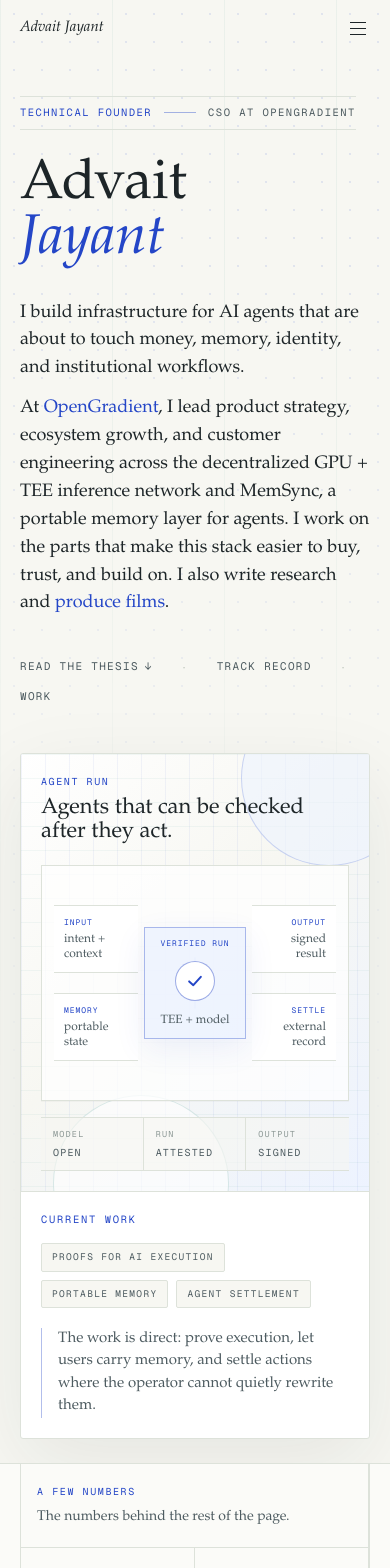
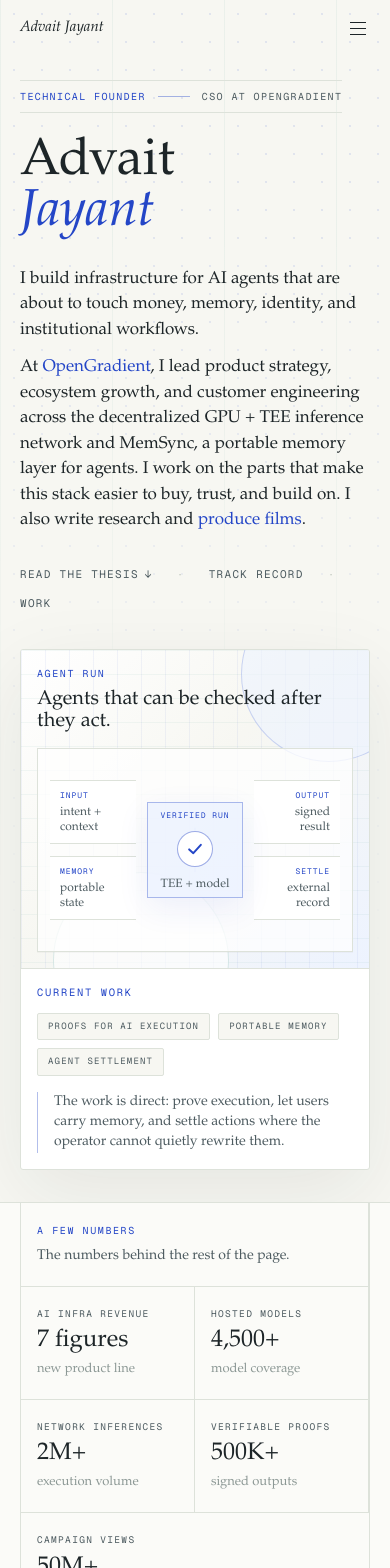
Before and after one commit to 0xadvait/personal_web, a Next.js app: page / in a window 390 px wide. Shown: the top 1568 px of the page. Built offline with nearby package versions, Linux system fonts and the light colour scheme.

Commit message:
Tune responsive layout sizing

```diff
--- a/src/components/Hero.js
+++ b/src/components/Hero.js
@@ -3,12 +3,6 @@
 import { motion, useReducedMotion } from 'motion/react';
 
 const signals = ['proofs for AI execution', 'portable memory', 'agent settlement'];
-
-const checkItems = [
-  ['model', 'open'],
-  ['run', 'attested'],
-  ['output', 'signed'],
-];
 
 export default function Hero() {
   const shouldReduceMotion = useReducedMotion();
@@ -30,11 +24,11 @@
       <div className="dot-field" aria-hidden />
 
       <div className="relative z-10 mx-auto max-w-6xl px-5 sm:px-8">
-        <div className="grid min-h-[86svh] items-center gap-12 pb-6 pt-24 sm:min-h-[90svh] sm:pb-8 sm:pt-30 lg:grid-cols-[minmax(0,0.95fr)_minmax(320px,0.62fr)] lg:gap-16">
+        <div className="grid items-center gap-9 pb-8 pt-20 sm:gap-10 sm:pb-10 sm:pt-24 md:pt-26 lg:min-h-[calc(100svh-4rem)] lg:grid-cols-[minmax(0,0.95fr)_minmax(320px,0.62fr)] lg:gap-12 lg:pt-18 xl:gap-16">
           <div className="min-w-0">
             <motion.div
               {...fadeUp(10, 0, 0.75)}
-              className="mb-7 inline-flex items-center gap-3 border-y border-border py-2 font-mono text-[10.5px] uppercase tracking-[0.14em] text-fg-muted"
+              className="mb-6 inline-flex items-center gap-3 border-y border-border py-2 font-mono text-[10px] uppercase tracking-[0.14em] text-fg-muted sm:mb-7 sm:text-[10.5px]"
             >
               <span className="text-accent">Technical founder</span>
               <span aria-hidden className="h-px w-8 bg-accent/40" />
@@ -43,14 +37,14 @@
 
             <motion.h1
               {...fadeUp()}
-              className="font-serif text-[56px] xs:text-[68px] sm:text-[88px] md:text-[104px] lg:text-[116px] leading-[0.98] text-fg text-balance"
+              className="font-serif text-[52px] leading-[0.98] text-fg text-balance xs:text-[62px] sm:text-[78px] md:text-[88px] lg:text-[96px] xl:text-[108px]"
             >
               Advait <span className="hero-name-break italic text-accent">Jayant</span>
             </motion.h1>
 
             <motion.div
               {...fadeUp(18, 0.18)}
-              className="mt-8 sm:mt-10 max-w-2xl font-serif text-lg sm:text-xl md:text-[22px] leading-[1.55] text-fg space-y-3"
+              className="mt-7 max-w-2xl space-y-3 font-serif text-[17px] leading-[1.5] text-fg sm:mt-8 sm:text-[18px] md:text-[20px] lg:text-[20.5px] xl:text-[21px]"
             >
               <p>
                 I build infrastructure for AI agents that are about to touch money, memory,
@@ -80,7 +74,7 @@
 
             <motion.div
               {...fadeUp(12, 0.34, 0.8)}
-              className="mt-10 sm:mt-12 flex flex-wrap items-center gap-x-7 gap-y-3 font-mono text-[11px] sm:text-[12px] uppercase tracking-[0.12em]"
+              className="mt-8 flex flex-wrap items-center gap-x-6 gap-y-3 font-mono text-[11px] uppercase tracking-[0.12em] sm:mt-10 sm:gap-x-7 sm:text-[12px] lg:mt-9"
             >
               <a href="#thesis" className="text-fg-muted hover:text-accent transition-colors inline-flex items-center gap-1.5 border-b border-transparent hover:border-accent">
                 Read the thesis <span aria-hidden>↓</span>
@@ -95,26 +89,26 @@
           <motion.aside
             {...fadeUp(14, 0.42, 0.8)}
             aria-label="Current focus"
-            className="relative overflow-hidden rounded-[3px] border border-border bg-surface shadow-[0_24px_80px_rgba(29,37,40,0.08)] lg:mt-12"
+            className="relative w-full max-w-[520px] justify-self-center overflow-hidden rounded-[3px] border border-border bg-surface shadow-[0_24px_80px_rgba(29,37,40,0.08)] lg:mt-6 lg:max-w-none"
           >
             <HeroSystemPanel />
 
-            <div className="p-5 sm:p-6">
+            <div className="p-4 sm:p-5">
               <div className="font-mono text-[10.5px] uppercase tracking-[0.16em] text-accent">
                 Current work
               </div>
-              <div className="mt-4 flex flex-wrap gap-2">
+              <div className="mt-3 flex flex-wrap gap-2">
                 {signals.map((signal) => (
                   <span
                     key={signal}
-                    className="rounded-[2px] border border-border bg-bg px-2.5 py-1.5 font-mono text-[9.5px] uppercase tracking-[0.14em] text-fg-muted"
+                    className="rounded-[2px] border border-border bg-bg px-2.5 py-1.5 font-mono text-[9px] uppercase tracking-[0.13em] text-fg-muted"
                   >
                     {signal}
                   </span>
                 ))}
               </div>
 
-              <p className="mt-5 border-l border-accent/35 pl-4 font-serif text-[15px] leading-[1.5] text-fg-muted">
+              <p className="mt-4 border-l border-accent/35 pl-4 font-serif text-[14px] leading-[1.45] text-fg-muted">
                 The work is direct: prove execution, let users carry memory, and settle actions
                 where the operator cannot quietly rewrite them.
               </p>
@@ -128,7 +122,7 @@
 
 function HeroSystemPanel() {
   return (
-    <div className="relative overflow-hidden border-b border-border bg-[linear-gradient(135deg,#ffffff_0%,#f7f7f2_46%,#edf3ff_100%)] p-5 sm:p-6">
+    <div className="relative overflow-hidden border-b border-border bg-[linear-gradient(135deg,#ffffff_0%,#f7f7f2_46%,#edf3ff_100%)] p-4 sm:p-5">
       <div
         aria-hidden
         className="absolute inset-0 opacity-70 [background-image:linear-gradient(to_right,rgba(36,70,199,0.08)_1px,transparent_1px),linear-gradient(to_bottom,rgba(15,118,110,0.07)_1px,transparent_1px)] [background-size:24px_24px]"
@@ -147,7 +141,7 @@
           <div className="font-mono text-[10px] uppercase tracking-[0.16em] text-accent">
             Agent run
           </div>
-          <p className="mt-2 max-w-[18rem] font-serif text-[22px] leading-[1.08] text-fg sm:text-[24px]">
+          <p className="mt-2 max-w-[18rem] font-serif text-[20px] leading-[1.08] text-fg sm:text-[22px]">
             Agents that can be checked after they act.
           </p>
         </div>
@@ -156,7 +150,7 @@
         </span>
       </div>
 
-      <div className="relative z-10 mt-5 overflow-hidden border border-border bg-surface/75 p-3 shadow-[0_1px_0_rgba(29,37,40,0.03)] sm:p-4">
+      <div className="relative z-10 mt-4 overflow-hidden border border-border bg-surface/75 p-3 shadow-[0_1px_0_rgba(29,37,40,0.03)] sm:p-4">
         <svg
           aria-hidden
           viewBox="0 0 380 220"
@@ -196,19 +190,19 @@
           <path d="M 190 86 V 134" fill="none" stroke="#c6d4f5" strokeWidth="1" />
         </svg>
 
-        <div className="relative z-10 grid min-h-[210px] grid-cols-[0.84fr_1.02fr_0.84fr] items-center gap-1.5 sm:min-h-[220px] sm:gap-2">
-          <div className="grid gap-5">
+        <div className="relative z-10 grid min-h-[178px] grid-cols-[0.84fr_1.02fr_0.84fr] items-center gap-1.5 sm:min-h-[190px] sm:gap-2">
+          <div className="grid gap-3 sm:gap-4">
             <FlowNode k="Input" v="intent + context" />
             <FlowNode k="Memory" v="portable state" />
           </div>
 
           <div className="flex justify-center">
-            <div className="relative flex h-28 w-full max-w-28 flex-col items-center justify-center border border-accent/35 bg-accent-soft/85 text-center shadow-[0_10px_30px_rgba(36,70,199,0.08)] sm:h-32 sm:max-w-32">
+            <div className="relative flex h-24 w-full max-w-24 flex-col items-center justify-center border border-accent/35 bg-accent-soft/85 text-center shadow-[0_10px_30px_rgba(36,70,199,0.08)] sm:h-28 sm:max-w-28">
               <div className="font-mono text-[8px] uppercase tracking-[0.12em] text-accent sm:text-[9px] sm:tracking-[0.16em]">
                 Verified run
               </div>
-              <div className="mt-3 flex h-10 w-10 items-center justify-center rounded-full border border-accent/45 bg-surface sm:h-12 sm:w-12">
-                <svg aria-hidden viewBox="0 0 24 24" className="h-5 w-5 sm:h-6 sm:w-6">
+              <div className="mt-2.5 flex h-9 w-9 items-center justify-center rounded-full border border-accent/45 bg-surface sm:h-10 sm:w-10">
+                <svg aria-hidden viewBox="0 0 24 24" className="h-5 w-5">
                   <path
                     d="M 5 12.5 L 10 17 L 19 7"
                     fill="none"
@@ -219,31 +213,18 @@
                   />
                 </svg>
               </div>
-              <div className="mt-3 font-serif text-[12px] leading-tight text-fg-muted sm:text-[13px]">
+              <div className="mt-2.5 font-serif text-[12px] leading-tight text-fg-muted sm:text-[13px]">
                 TEE + model
               </div>
             </div>
           </div>
 
-          <div className="grid gap-5">
+          <div className="grid gap-3 sm:gap-4">
             <FlowNode k="Output" v="signed result" align="right" />
             <FlowNode k="Settle" v="external record" align="right" />
           </div>
         </div>
       </div>
-
-      <dl className="relative z-10 mt-4 grid grid-cols-3 border-y border-border bg-bg/60">
-        {checkItems.map(([k, v]) => (
-          <div key={k} className="border-r border-border px-3 py-2.5 last:border-r-0">
-            <dt className="font-mono text-[8.5px] uppercase tracking-[0.14em] text-fg-dim">
-              {k}
-            </dt>
-            <dd className="mt-1 font-mono text-[10px] uppercase tracking-[0.12em] text-fg-muted">
-              {v}
-            </dd>
-          </div>
-        ))}
-      </dl>
     </div>
   );
 }
@@ -253,7 +234,7 @@
 
   return (
     <div
-      className={`flex min-h-[58px] min-w-0 flex-col justify-center border-y border-border bg-surface/95 px-2.5 py-2.5 sm:px-3 ${textAlign}`}
+      className={`flex min-h-[52px] min-w-0 flex-col justify-center border-y border-border bg-surface/95 px-2.5 py-2 sm:px-3 ${textAlign}`}
     >
       <div className="font-mono text-[8px] uppercase tracking-[0.12em] text-accent sm:text-[9px] sm:tracking-[0.16em]">
         {k}
--- a/src/components/SectionHeader.js
+++ b/src/components/SectionHeader.js
@@ -12,7 +12,7 @@
       </Reveal>
       {lede && (
         <Reveal delay={0.08}>
-          <p className="mt-5 font-serif italic text-[22px] leading-[1.25] text-fg text-balance sm:mt-6 sm:text-[28px] md:text-[31px]">
+          <p className="mt-5 font-serif italic text-[21px] leading-[1.25] text-fg text-balance sm:mt-6 sm:text-[26px] md:text-[29px] lg:text-[31px]">
             {lede}
           </p>
         </Reveal>
```
Also changed, not shown: src/components/ImpactLedger.js (+11 -7 lines), src/components/Nav.js (+4 -4 lines).
